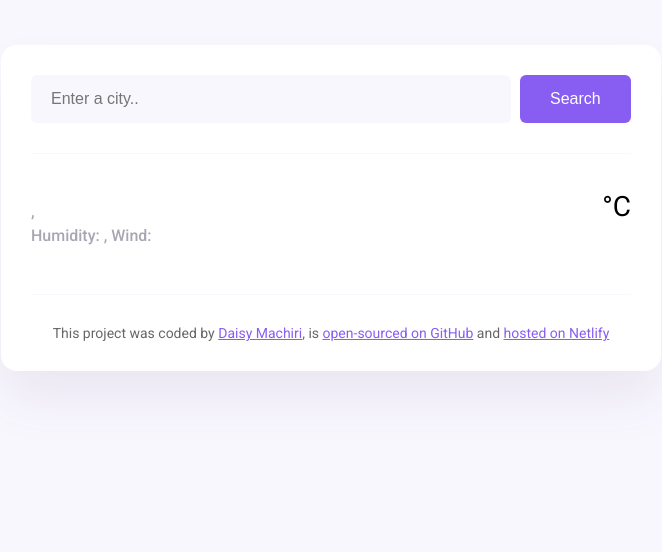
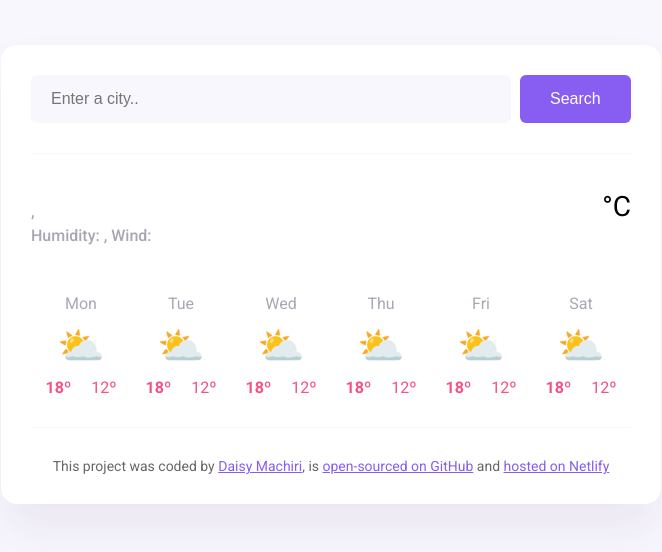
Before and after one commit to daisymachiri/DaisyWeatherForecast, a plain HTML site: page index.html in a window 1280 px wide. Shown: the whole page, without its empty margins (309-971 px from the left). Drawn offline with nearby package versions, Linux system fonts and the light colour scheme; no server answers.

Commit message:
Updated my CSS

```diff
--- a/index.html
+++ b/index.html
@@ -44,7 +44,69 @@
                   <div class="weather-app-temperature" id="temperature"></div>
                   <div class="weather-app-unit">°C</div>
                 </div>
-              </div>
+            </div>
+                <div class="weather-forecast">
+                    <div class="weather-forecast-day">
+                        <div class="weather-forecast-date">Mon</div>
+                        <div class="weather-forecast-icon">⛅</div>
+                        <div class="weather-forecast-temperatures">
+                        <div class="weather-forecast-temperature">
+                        <strong id="maxTemperatureMon">18º</strong>
+                        </div>
+                        <div class="weather-forecast-temperature" id="minTemperatureMon">12º</div>
+                        </div>
+                    </div>
+                    <div class="weather-forecast-day">
+                        <div class="weather-forecast-date">Tue</div>
+                        <div class="weather-forecast-icon">⛅</div>
+                        <div class="weather-forecast-temperatures">
+                        <div class="weather-forecast-temperature">
+                        <strong id="maxTemperatureMon">18º</strong>
+                        </div>
+                        <div class="weather-forecast-temperature" id="minTemperatureMon">12º</div>
+                        </div>
+                    </div>
+                    <div class="weather-forecast-day">
+                        <div class="weather-forecast-date">Wed</div>
+                        <div class="weather-forecast-icon">⛅</div>
+                        <div class="weather-forecast-temperatures">
+                        <div class="weather-forecast-temperature">
+                        <strong id="maxTemperatureMon">18º</strong>
+                        </div>
+                        <div class="weather-forecast-temperature" id="minTemperatureMon">12º</div>
+                        </div>
+                    </div>
+                    <div class="weather-forecast-day">
+                        <div class="weather-forecast-date">Thu</div>
+                        <div class="weather-forecast-icon">⛅</div>
+                        <div class="weather-forecast-temperatures">
+                        <div class="weather-forecast-temperature">
+                        <strong id="maxTemperatureMon">18º</strong>
+                        </div>
+                        <div class="weather-forecast-temperature" id="minTemperatureMon">12º</div>
+                        </div>
+                    </div>
+                    <div class="weather-forecast-day">
+                        <div class="weather-forecast-date">Fri</div>
+                        <div class="weather-forecast-icon">⛅</div>
+                        <div class="weather-forecast-temperatures">
+                        <div class="weather-forecast-temperature">
+                        <strong id="maxTemperatureMon">18º</strong>
+                        </div>
+                        <div class="weather-forecast-temperature" id="minTemperatureMon">12º</div>
+                        </div>
+                    </div>
+                    <div class="weather-forecast-day">
+                        <div class="weather-forecast-date">Sat</div>
+                        <div class="weather-forecast-icon">⛅</div>
+                        <div class="weather-forecast-temperatures">
+                        <div class="weather-forecast-temperature">
+                        <strong id="maxTemperatureMon">18º</strong>
+                        </div>
+                        <div class="weather-forecast-temperature" id="minTemperatureMon">12º</div>
+                        </div>
+                    </div>
+                </div>
           </main>
           <footer>
             This project was coded by
```
Also changed, not shown: src/styles.css (+4 -4 lines).
